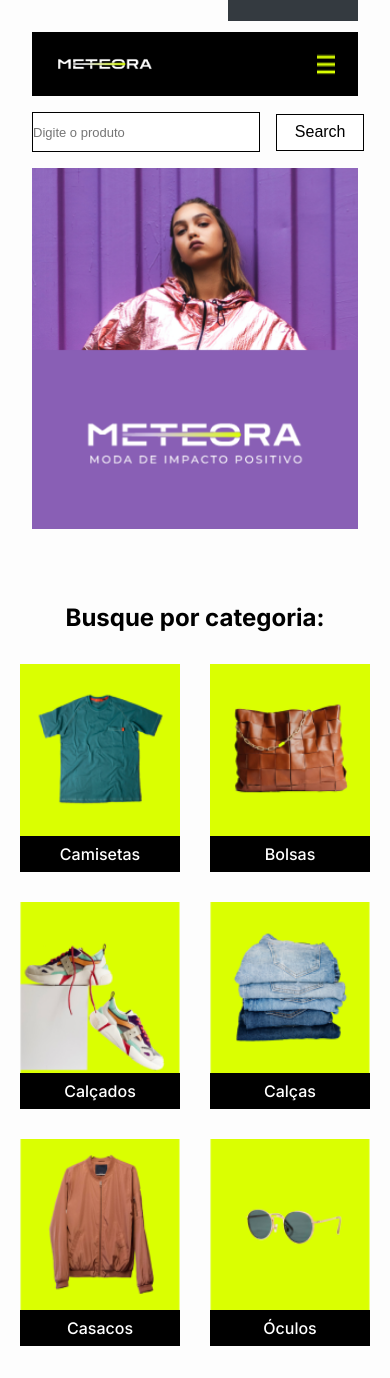
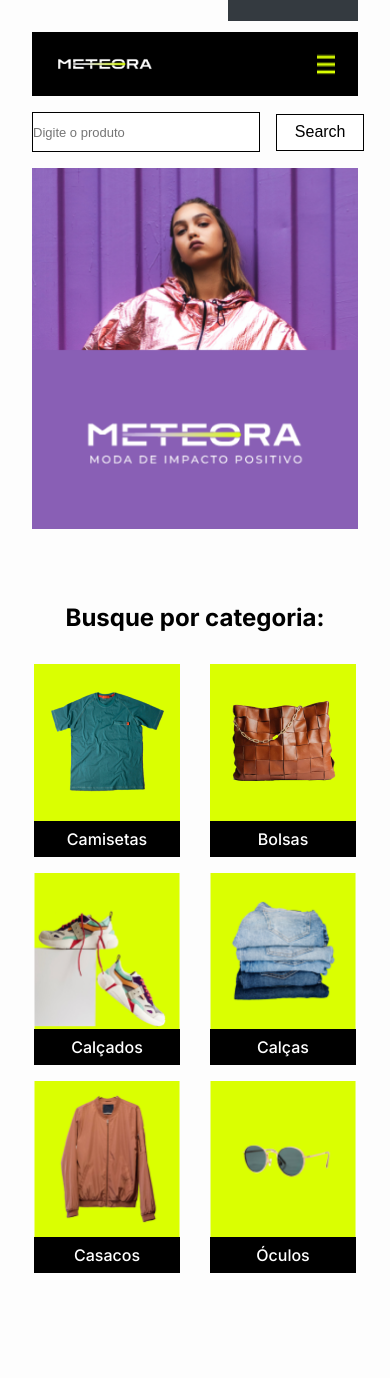
Before and after one commit to Cleber-Severo/Meteora, a React (Vite) app: page / in a window 390 px wide. After the commit the page ends 1305 px from the top, so only its background shows below. Built offline with nearby package versions, Linux system fonts and the light colour scheme.

Commit message:
style: category fully responsive

```diff
--- a/src/components/Categories/Categories.module.css
+++ b/src/components/Categories/Categories.module.css
@@ -11,6 +11,7 @@
 .categoryList {
   display: flex;
   justify-content: center;
+  flex-wrap: wrap;
   gap: 30px;
   width: 100%;
 }
@@ -18,11 +19,14 @@
 @media screen and (max-width: 1024px) {
   .categoryList {
     display: grid;
-    grid-template-columns: 1fr 1fr 1fr;
+    grid-template-columns: auto auto auto;
+
+    row-gap: 24px;
   }
 }
 @media screen and (max-width: 768px) {
   .categoryList {
-    grid-template-columns: 1fr 1fr;
+    grid-template-columns: auto auto;
+    row-gap: 16px;
   }
 }
--- a/src/components/Categories/Category/Category.module.css
+++ b/src/components/Categories/Category/Category.module.css
@@ -20,9 +20,6 @@
     padding: .5rem;
 }
 
-.category img {
-    width: 160px;
-}
 
 @media screen and (max-width: 1024px) {
   .tablet {
@@ -34,6 +31,11 @@
   .desktop {
     display: none;
   }
+
+  .category img {
+    max-width: 210px;
+}
+
 }
 @media screen and (max-width: 768px) {
   .mobile {
@@ -45,4 +47,9 @@
   .desktop {
     display: none;
   }
+
+  .category img {
+    max-width: 146px;
 }
+
+}
```
